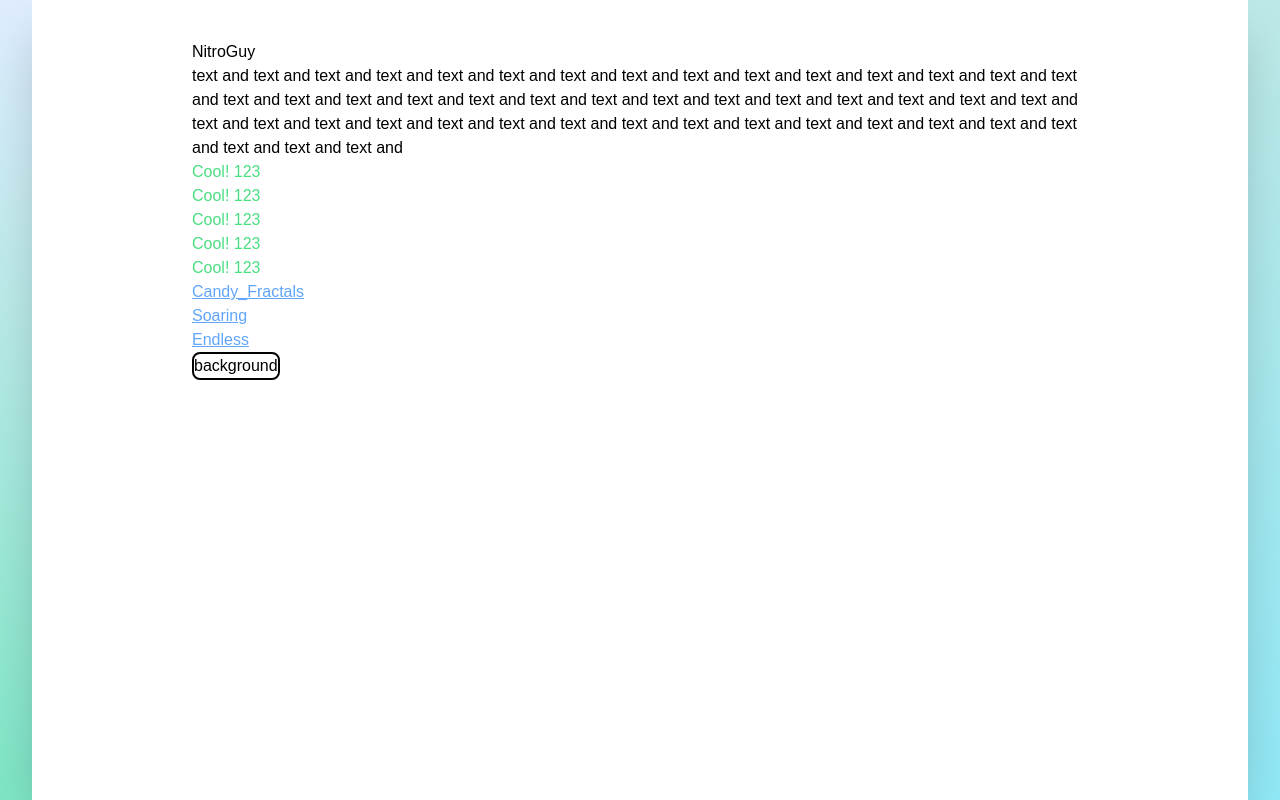
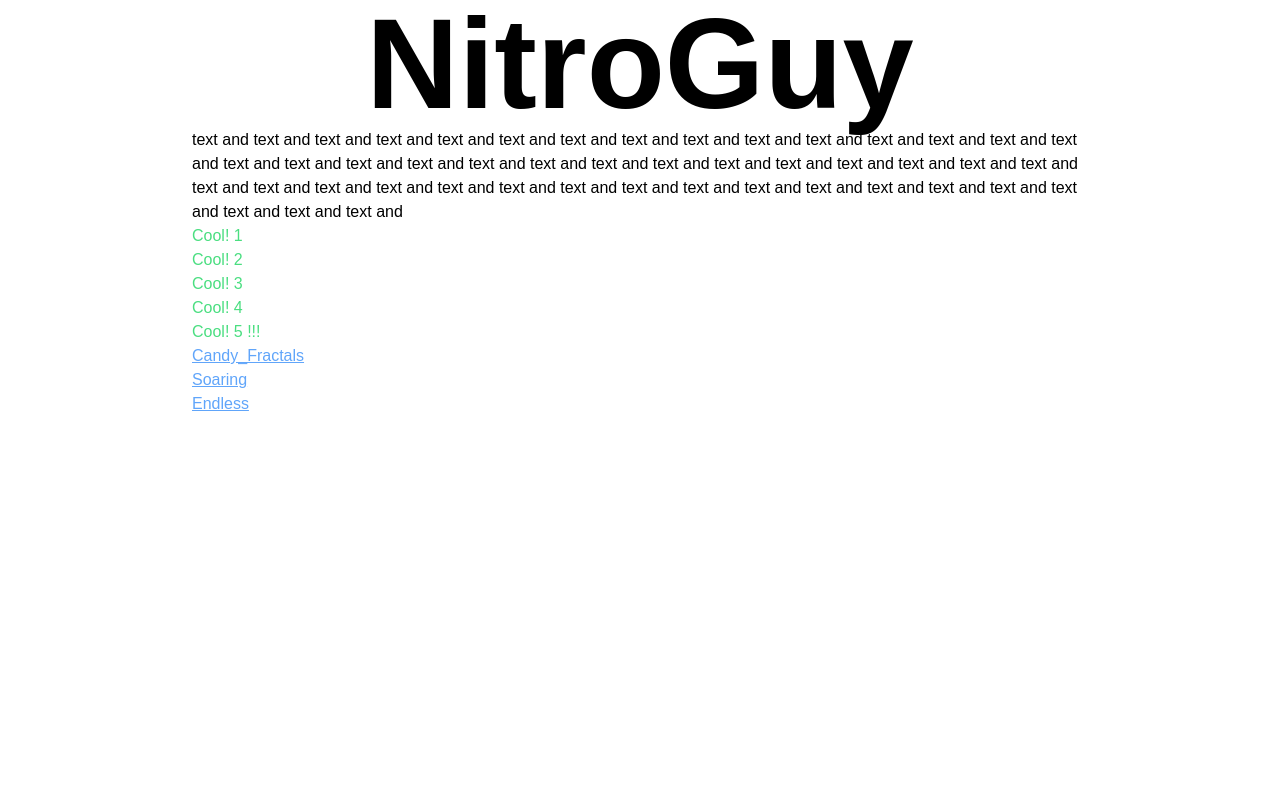
Before and after one commit to NitroGuy10/nitroguy10.github.io, a Nuxt app: page / in a window 1280 px wide. Built offline with nearby package versions, Linux system fonts and the light colour scheme.

Commit message:
committing before i maybe break stuff

```diff
--- a/components/Cool.vue
+++ b/components/Cool.vue
@@ -1,8 +1,12 @@
 <script lang="ts" setup>
-  let date = 123;
+  const props = defineProps<{
+    num: string,
+    punct?: string
+  }>();
+
 
 </script>
 
 <template>
-  <p class="text-green-400">Cool! {{ date }}</p>
+  <p class="text-green-400">Cool! {{ props.num }} <span :v-if="punct">{{ props.punct }}</span></p>
 </template>
--- a/pages/index.vue
+++ b/pages/index.vue
@@ -5,25 +5,21 @@
 </script>
 
 <template>
-  <div id="root" class="">
-    <div id="background" class="min-h-screen double-gradient-bluegreen dark:double-gradient-redorange transition duration-[3000]">
-      <div id="page" class="min-h-screen mx-auto w-[95%] p-10 shadow-2xl bg-white dark:bg-zinc-700 dark:text-zinc-200 transition duration-[3000]">
-        <div id="content" class="mx-auto max-w-4xl">
-          <h1>NitroGuy</h1>
-          <p>text and text and text and text and text and text and text and text and text and text and text and text and text and text and text and text and text and text and text and text and text and text and text and text and text and text and text and text and text and text and text and text and text and text and text and text and text and text and text and text and text and text and text and text and text and text and text and </p>
-          <Cool />
-          <Cool />
-          <Cool />
-          <Cool />
-          <Cool />
+  <Body class="bg-zinc-800 text-zinc-300"></Body>
+  <div id="root">
+    <div id="page">
+      <div id="content" class="mx-auto max-w-4xl">
+        <h1 class="text-9xl font-bold text-center">NitroGuy</h1>
+        <p>text and text and text and text and text and text and text and text and text and text and text and text and text and text and text and text and text and text and text and text and text and text and text and text and text and text and text and text and text and text and text and text and text and text and text and text and text and text and text and text and text and text and text and text and text and text and text and </p>
+        <Cool num="1"/>
+        <Cool num="2"/>
+        <Cool num="3"/>
+        <Cool num="4"/>
+        <Cool num="5" punct="!!!"/>
 
-          <ul>
-            <li v-for="song of SONGS"><NuxtLink :to="'./songs/' + song" class="text-blue-400 underline">{{ song }}</NuxtLink></li>
-          </ul>
-
-          <button class="border-2 border-black rounded-lg">background</button>
-
-        </div>
+        <ul>
+          <li v-for="song of SONGS"><NuxtLink :to="'./songs/' + song" class="text-blue-400 underline">{{ song }}</NuxtLink></li>
+        </ul>
       </div>
     </div>
   </div>
--- a/tailwind.config.ts
+++ b/tailwind.config.ts
@@ -14,5 +14,5 @@ export default <Partial<Config>> {
     "@/Error.{js,ts,vue}",
     "@/error.{js,ts,vue}"
   ],
-  darkMode: "class"
+  // darkMode: "class"
 };
```
